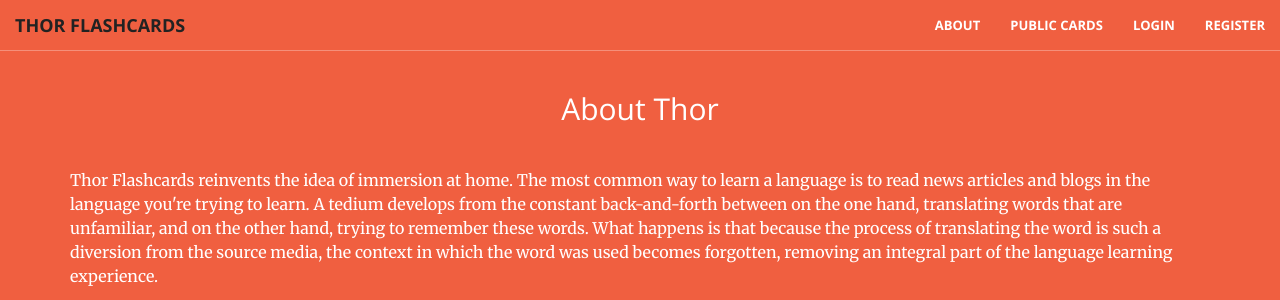
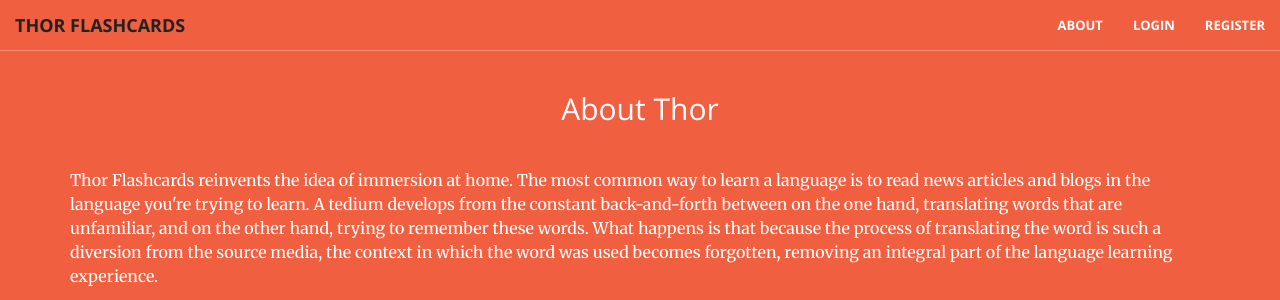
Before and after one commit to aruchames/ThorFlashCards, a Django app: template thor_web/templates/about.html in a window 1280 px wide. Shown: the top 300 px of the page. Run offline with Django 3.2, Linux system fonts and the light colour scheme; the template is opened without the code that fills it, so the values that code supplies are empty; some libraries are stand-ins or nearby versions.

Commit message:
Remove public cards

```diff
--- a/thor_web/templates/base.html
+++ b/thor_web/templates/base.html
@@ -59,9 +59,6 @@
             </li>
 
             {% else %}
-            <li id="menuPublicCards">
-              <a href="/decks/">Public Cards</a>
-            </li>
 
             <li class="dropdown" id="menuLogin">
               <a class="dropdown-toggle visible-lg visible-md visible-sm" href="#" data-toggle="dropdown" id="navLogin">Login</a>
--- a/thor_web/thor_frontend/views.py
+++ b/thor_web/thor_frontend/views.py
@@ -91,6 +91,9 @@ def decks(request):
     If the user is logged in, only his decks will be listed.
     If the user is not logged in, all public decks will be listed.
     """
+    if not request.user.is_authenticated():
+        return redirect('login')
+
     if request.user.is_authenticated():
         decks = Deck.objects.filter(created_by=request.user.id)
         decks = decks.order_by('-stars', '-views')
```
